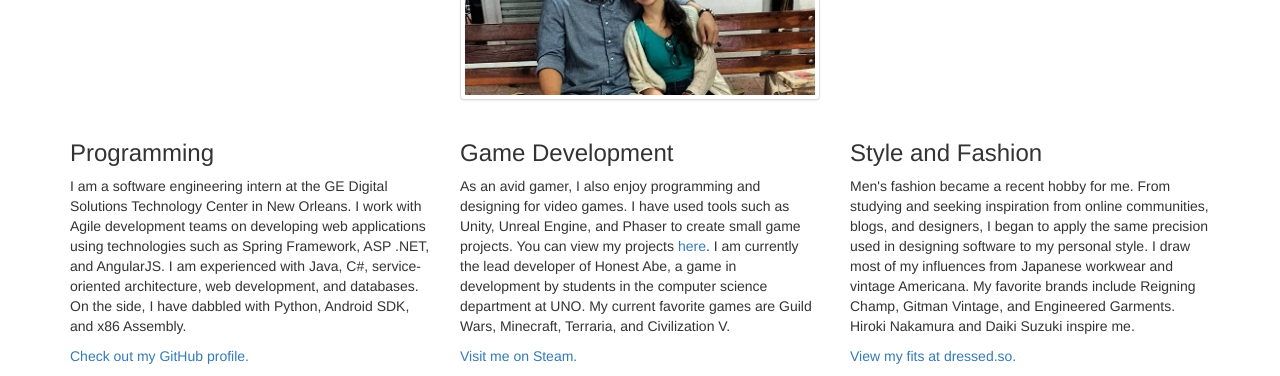
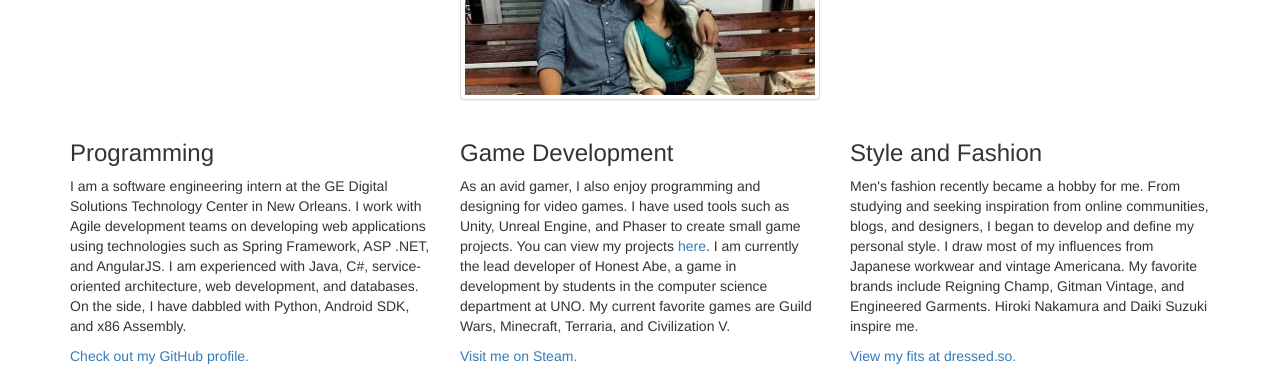
Before and after one commit to tlmader/old-website, a plain HTML site: page index.html at #/home in a window 1280 px wide. Shown: the part 595-971 px from the top of the page. Drawn offline with Linux system fonts and the light colour scheme.

Commit message:
Update home.html

```diff
--- a/app/home/home.html
+++ b/app/home/home.html
@@ -49,7 +49,7 @@
             </div>
             <div class="col-md-4">
                 <h3>Style and Fashion</h3>
-                <p>Men's fashion became a recent hobby for me. From studying and seeking inspiration from online communities, blogs, and designers, I began to apply the same precision used in designing software to my personal style. I draw most of my influences from Japanese workwear and vintage Americana. My favorite brands include Reigning Champ, Gitman Vintage, and Engineered Garments. Hiroki Nakamura and Daiki Suzuki inspire me.</p>
+                <p>Men's fashion recently became a hobby for me. From studying and seeking inspiration from online communities, blogs, and designers, I began to develop and define my personal style. I draw most of my influences from Japanese workwear and vintage Americana. My favorite brands include Reigning Champ, Gitman Vintage, and Engineered Garments. Hiroki Nakamura and Daiki Suzuki inspire me.</p>
                 <p><a href="http://dressed.so/user/view/tlmader">View my fits at dressed.so.</a></p>
             </div>
         </div>
```
